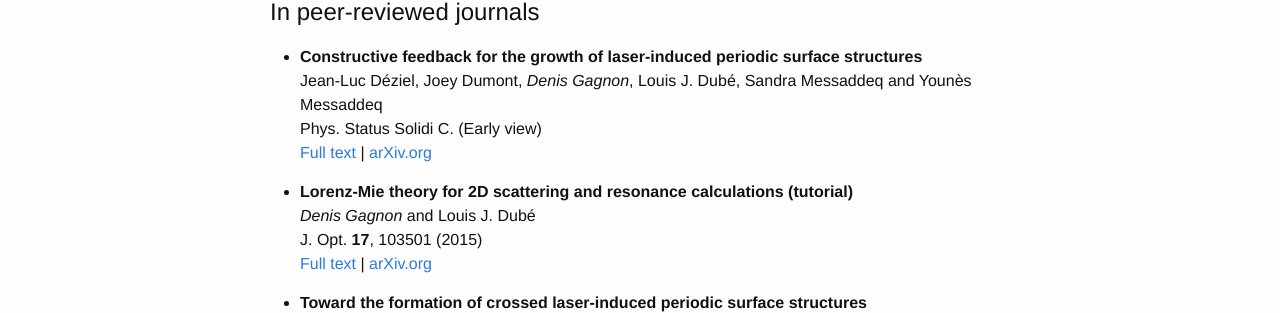
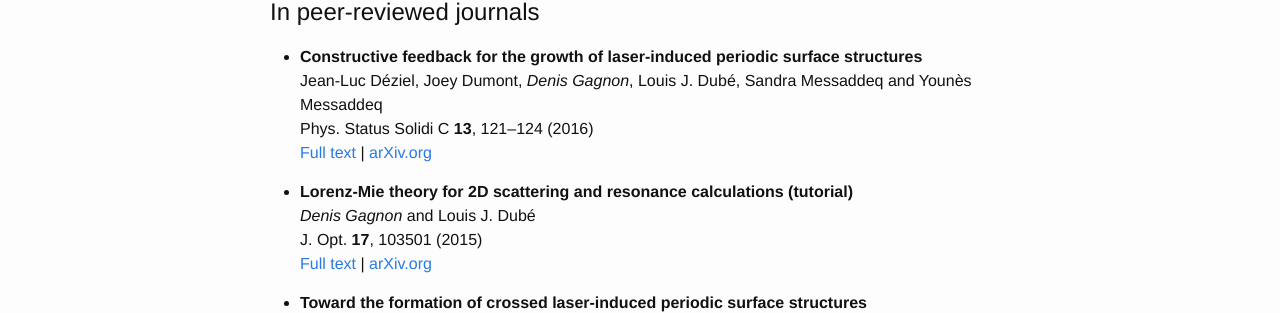
Before and after one commit to McNoggins/mcnoggins.github.io, a Jekyll site: the page built from publications.md, in a window 1280 px wide and 900 px high. Shown: the part 170-483 px from the top of the window. Built offline with Jekyll 4.4.1, drawn with Linux system fonts in a browser that asks for light colours.

Commit message:
Update publications.md

```diff
--- a/publications.md
+++ b/publications.md
@@ -8,7 +8,7 @@ In peer-reviewed journals
 =============
 * **Constructive feedback for the growth of laser-induced periodic surface structures** <br>
 Jean-Luc Déziel, Joey Dumont, *Denis Gagnon*, Louis J. Dubé, Sandra Messaddeq and Younès Messaddeq <br>
-Phys. Status Solidi C. (Early view) <br>
+Phys. Status Solidi C **13**, 121–124 (2016) <br>
 [Full text](http://onlinelibrary.wiley.com/doi/10.1002/pssc.201510146/abstract){:target="_blank"} |
 [arXiv.org](http://arxiv.org/abs/1507.02490){:target="_blank"}
 
```
